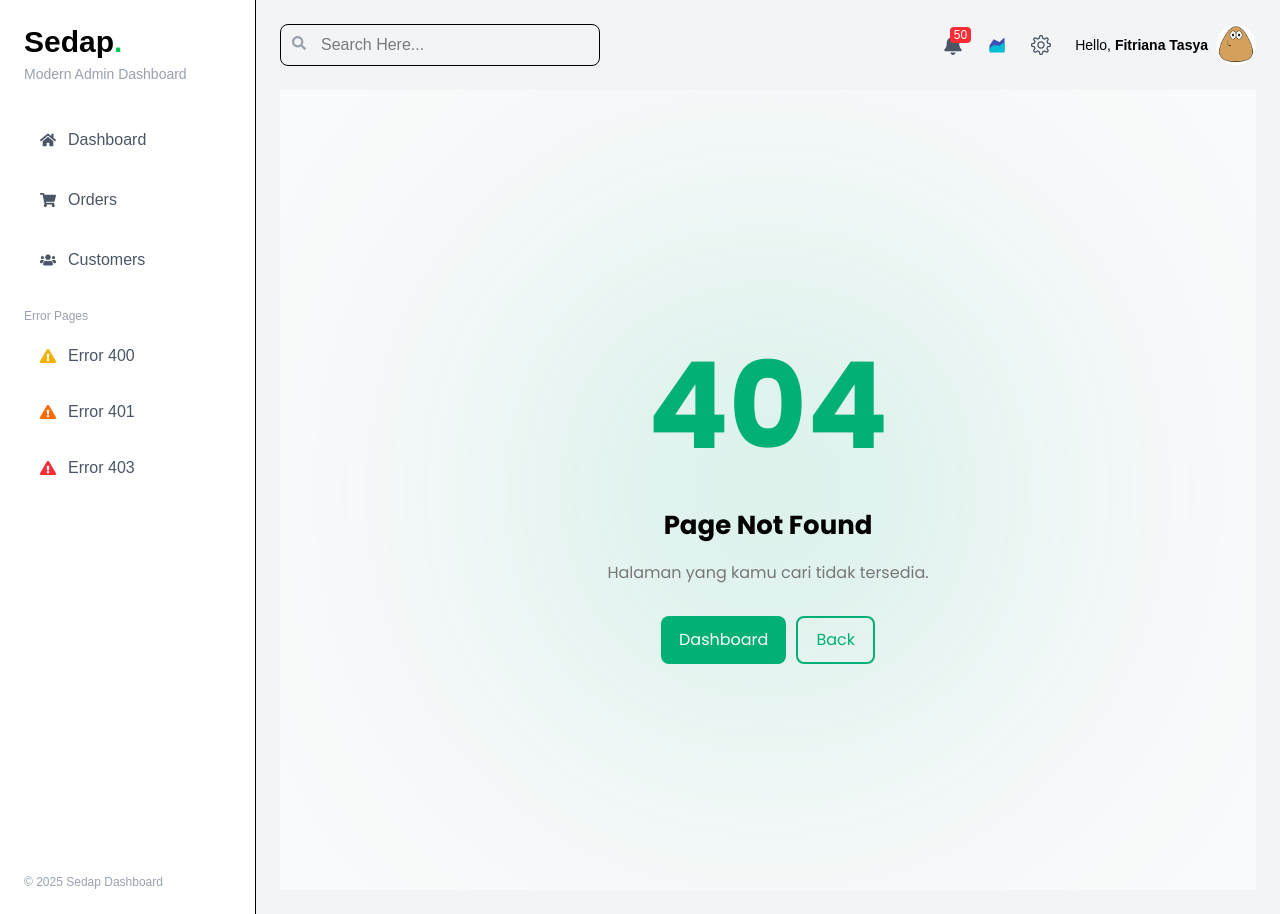
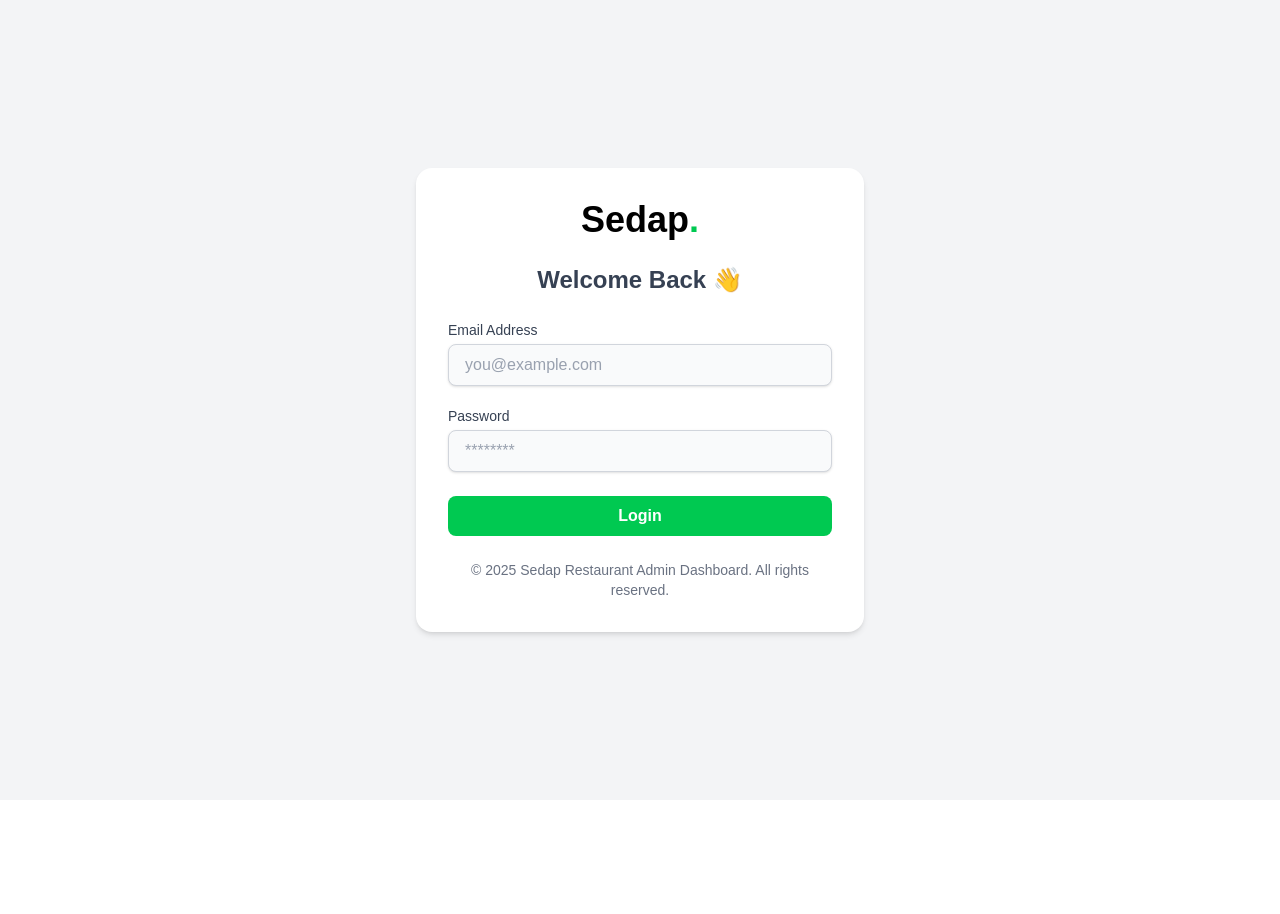
Before and after one commit to fitriana24si-bit/prak-pfl, a React (Vite) app: page /login in a window 1280 px wide. After the commit the page ends 800 px from the top, so only its background shows below. Built offline with nearby package versions, Linux system fonts and the light colour scheme; a web font is replaced by a local one.

Commit message:
pertemuan7-Hasil Praktikum

```diff
--- a/package.json
+++ b/package.json
@@ -11,6 +11,7 @@
   },
   "dependencies": {
     "@tailwindcss/vite": "^4.2.2",
+    "axios": "^1.15.2",
     "react": "^19.2.0",
     "react-dom": "^19.2.0",
     "react-icons": "^5.6.0",
--- a/src/App.jsx
+++ b/src/App.jsx
@@ -1,30 +1,35 @@
 import "./assets/tailwind.css";
-import Sidebar from "./layouts/Sidebar";
-import Header from "./layouts/Header";
-import Dashboard from "./pages/Dashboard";
-import Customers from "./pages/Customers";
-import Orders from "./pages/Orders";
-import NotFound from "./pages/NotFound";
 import { Route, Routes } from "react-router-dom";
+import React, { Suspense } from "react";
+import AuthLayout from "./layouts/AuthLayout";
+import Loading from "./components/Loading";
+
+// 🔥 Lazy pages
+const Dashboard = React.lazy(() => import("./pages/Dashboard"));
+const Customers = React.lazy(() => import("./pages/Customers"));
+const Orders = React.lazy(() => import("./pages/Orders"));
+const NotFound = React.lazy(() => import("./pages/NotFound"));
+
+const Login = React.lazy(() => import("./pages/auth/Login"));
+const Register = React.lazy(() => import("./pages/auth/Register"));
+const Forgot = React.lazy(() => import("./pages/auth/Forgot"));
+
+const MainLayout = React.lazy(() => import("./layouts/MainLayout"));
 
 function App() {
   return (
-    <div className="font-poppins">
-      <div className="flex min-h-screen bg-gray-100">
-
-        <Sidebar />
-
-        <div className="flex-1 p-6">
-          <Header />
+    <Suspense fallback={<Loading />}>
 
       <Routes>
 
-            {/* MAIN */}
+        {/* Layout utama */}
+        <Route element={<MainLayout />}>
           <Route path="/" element={<Dashboard />} />
           <Route path="/orders" element={<Orders />} />
           <Route path="/customers" element={<Customers />} />
+        </Route>
 
-            {/* ERROR 400 */}
+        {/* Error pages */}
         <Route
           path="/error-400"
           element={
@@ -36,7 +41,6 @@
           }
         />
 
-            {/* ERROR 401 */}
         <Route
           path="/error-401"
           element={
@@ -48,7 +52,6 @@
           }
         />
 
-            {/* ERROR 403 */}
         <Route
           path="/error-403"
           element={
@@ -60,24 +63,27 @@
           }
         />
 
-            {/* DEFAULT 404 */}
+        {/* 404 */}
         <Route
           path="*"
           element={
             <NotFound
               code="404"
               title="Page Not Found"
-                  description="Halaman yang kamu cari tidak tersedia."
+              description="Halaman tidak ditemukan."
             />
           }
         />
 
+        {/* AUTH */}
+        <Route element={<AuthLayout />}>
+          <Route path="/login" element={<Login />} />
+          <Route path="/register" element={<Register />} />
+          <Route path="/forgot" element={<Forgot />} />
+        </Route>
+
       </Routes>
-
-        </div>
-
-      </div>
-    </div>
+   </Suspense>
   );
 }
 
--- /dev/null
+++ b/src/components/Loading.jsx
@@ -0,0 +1,8 @@
+export default function Loading() {
+    return (
+        <div className=" flex flex-col justify-center items-center min-h-screen bg-white">
+            <div className="w-12 h-12 border-4 border-green-500 border-t-transparent rounded-full animate-spin mb-4"></div>
+            <p className="text-green-600 text-lg">Loading...</p>
+        </div>
+    );
+}
--- a/src/layouts/Sidebar.jsx
+++ b/src/components/Sidebar.jsx
@@ -1,5 +1,6 @@
 import { FaHome, FaShoppingCart, FaUsers, FaExclamationTriangle } from "react-icons/fa";
 import { NavLink } from "react-router-dom";
+
 
 export default function Sidebar() {
 
--- /dev/null
+++ b/src/layouts/AuthLayout.jsx
@@ -0,0 +1,23 @@
+import { Outlet } from "react-router-dom";
+
+export default function AuthLayout() {
+    return (
+        <div className="min-h-screen flex items-center justify-center bg-gray-100">
+            <div className="bg-white p-8 rounded-2xl shadow-md w-full max-w-md">
+                <div className="flex items-center justify-center mb-6">
+                    <h1 className="text-4xl font-poppins font-extrabold text-gray-800">
+                        <span className="text-black">Sedap</span>
+                        <span className="text-green-500">.</span>
+                    </h1>
+                </div>
+
+                <Outlet/>
+
+                <p className="text-center text-sm text-gray-500 mt-6">
+                    © 2025 Sedap Restaurant Admin Dashboard. All rights
+                    reserved.
+                </p>
+            </div>
+        </div>
+    )
+}
--- /dev/null
+++ b/src/layouts/MainLayout.jsx
@@ -0,0 +1,20 @@
+import Sidebar from "../components/Sidebar";
+import Header from "../components/Header";
+import { Outlet } from "react-router-dom";
+
+export default function MainLayout() {
+  return (
+    <div className="font-poppins">
+      <div className="flex min-h-screen bg-gray-100">
+
+        <Sidebar />
+
+        <div className="flex-1 p-6">
+          <Header />
+          <Outlet />
+        </div>
+
+      </div>
+    </div>
+  );
+}
--- /dev/null
+++ b/src/pages/auth/Forgot.jsx
@@ -0,0 +1,39 @@
+export default function Forgot() {
+    return (
+        <div>
+            <h2 className="text-2xl font-semibold text-gray-700 mb-2 text-center">
+                Forgot Your Password?
+            </h2>
+
+            <p className="text-sm text-gray-500 mb-6 text-center">
+                Enter your email address and we'll send you a link to reset your
+                password.
+            </p>
+
+            <form>
+                <div className="mb-5">
+                    <label
+                        htmlFor="email"
+                        className="block text-sm font-medium text-gray-700 mb-1"
+                    >
+                        Email Address
+                    </label>
+                    <input
+                        type="email"
+                        id="email"
+                        className="w-full px-4 py-2 bg-gray-50 border border-gray-300 rounded-lg shadow-sm
+                            placeholder-gray-400"
+                        placeholder="you@example.com"
+                    />
+                </div>
+                <button
+                    type="submit"
+                    className="w-full bg-green-500 hover:bg-green-600 text-white font-semibold py-2 px-4
+                        rounded-lg transition duration-300"
+                >
+                    Send Reset Link
+                </button>
+            </form>
+        </div>
+    )
+}
--- /dev/null
+++ b/src/pages/auth/Login.jsx
@@ -0,0 +1,128 @@
+import axios from "axios";
+import { useState } from "react";
+import { BsFillExclamationDiamondFill } from "react-icons/bs";
+import { ImSpinner2 } from "react-icons/im";
+import { useNavigate } from "react-router-dom";
+
+export default function Login() {
+  /* navigate, state & handleChange*/
+  const navigate = useNavigate();
+  const [loading, setLoading] = useState(false);
+  const [error, setError] = useState("");
+  const [dataForm, setDataForm] = useState({
+    email: "",
+    password: "",
+  });
+
+  const handleChange = (evt) => {
+    const { name, value } = evt.target;
+    setDataForm({
+      ...dataForm,
+      [name]: value,
+    });
+  };
+
+  /* process form */
+  const handleSubmit = async (e) => {
+  e.preventDefault();
+
+   // 🔴 VALIDASI KOSONG (HARUS DI ATAS)
+  if (!dataForm.email || !dataForm.password) {
+    setError("Username and password required");
+    return;
+  }
+
+  setLoading(true);
+  setError(""); // ✅ ganti false → string
+
+  axios
+    .post("https://dummyjson.com/user/login", {
+      username: dataForm.email,
+      password: dataForm.password,
+    })
+    .then((response) => {
+      // Jika status bukan 200, tampilkan pesan error
+      if (response.status !== 200) {
+        setError("Invalid credentials"); // ✅ sesuaikan pesan
+        return;
+      }
+
+      // Redirect ke dashboard jika login sukses
+      navigate("/");
+    })
+    .catch((err) => {
+      if (err.response) {
+        setError("Invalid credentials"); // ✅ sesuaikan pesan
+      } else {
+        setError("Invalid credentials"); // ✅ samakan semua
+      }
+    })
+    .finally(() => {
+      setLoading(false);
+    });
+};
+
+  /* error & loading status */
+  const errorInfo = error ? (
+    <div className="bg-red-200 mb-5 p-5 text-sm font-light text-gray-600 rounded flex items-center">
+      <BsFillExclamationDiamondFill className="text-red-600 me-2 text-lg" />
+      {error}
+    </div>
+  ) : null;
+
+  const loadingInfo = loading ? (
+    <div className="bg-gray-200 mb-5 p-5 text-sm rounded flex items-center">
+      <ImSpinner2 className="me-2 animate-spin" />
+      Mohon Tunggu...
+    </div>
+  ) : null;
+
+  return (
+    <div>
+      <h2 className="text-2xl font-semibold text-gray-700 mb-6 text-center">
+        Welcome Back 👋
+      </h2>
+
+      {errorInfo}
+
+      {loadingInfo}
+
+      <form onSubmit={handleSubmit}>
+        <div className="mb-5">
+          <label className="block text-sm font-medium text-gray-700 mb-1">
+            Email Address
+          </label>
+          <input
+            type="text"
+            id="email"
+            name="email"
+            onChange={handleChange}
+            className="w-full px-4 py-2 bg-gray-50 border border-gray-300 rounded-lg shadow-sm placeholder-gray-400"
+            placeholder="you@example.com"
+          />
+        </div>
+
+        <div className="mb-6">
+          <label className="block text-sm font-medium text-gray-700 mb-1">
+            Password
+          </label>
+          <input
+            type="password"
+            id="password"
+            name="password"
+            onChange={handleChange}
+            className="w-full px-4 py-2 bg-gray-50 border border-gray-300 rounded-lg shadow-sm placeholder-gray-400"
+            placeholder="********"
+          />
+        </div>
+
+        <button
+          type="submit"
+          className="w-full bg-green-500 hover:bg-green-600 text-white font-semibold py-2 px-4 rounded-lg transition duration-300"
+        >
+          Login
+        </button>
+      </form>
+    </div>
+  );
+}
--- /dev/null
+++ b/src/pages/auth/Register.jsx
@@ -0,0 +1,67 @@
+export default function Register() {
+    return (
+        <div>
+            <h2 className="text-2xl font-semibold text-gray-700 mb-6 text-center">
+                Create Your Account ✨
+            </h2>
+
+            <form>
+                <div className="mb-5">
+                    <label
+                        htmlFor="email"
+                        className="block text-sm font-medium text-gray-700 mb-1"
+                    >
+                        Email Address
+                    </label>
+                    <input
+                        type="email"
+                        id="email"
+                        className="w-full px-4 py-2 bg-gray-50 border border-gray-300 rounded-lg shadow-sm
+                            placeholder-gray-400"
+                        placeholder="you@example.com"
+                    />
+                </div>
+
+                <div className="mb-5">
+                    <label
+                        htmlFor="password"
+                        className="block text-sm font-medium text-gray-700 mb-1"
+                    >
+                        Password
+                    </label>
+                    <input
+                        type="password"
+                        id="password"
+                        className="w-full px-4 py-2 bg-gray-50 border border-gray-300 rounded-lg shadow-sm
+                            placeholder-gray-400"
+                        placeholder="********"
+                    />
+                </div>
+
+                <div className="mb-6">
+                    <label
+                        htmlFor="confirmPassword"
+                        className="block text-sm font-medium text-gray-700 mb-1"
+                    >
+                        Confirm Password
+                    </label>
+                    <input
+                        type="password"
+                        id="confirmPassword"
+                        className="w-full px-4 py-2 bg-gray-50 border border-gray-300 rounded-lg shadow-sm
+                            placeholder-gray-400"
+                        placeholder="********"
+                    />
+                </div>
+
+                <button
+                    type="submit"
+                    className="w-full bg-green-500 hover:bg-green-600 text-white font-semibold py-2 px-4
+                        rounded-lg transition duration-300"
+                >
+                    Register
+                </button>
+            </form>
+        </div>
+    )
+}
```
Also changed, not shown: src/components/Header.jsx (renamed from src/layouts/Header.jsx), 1 other file (tests, documents, lock files or other folders). Lines whose indentation alone changed are shown as unchanged.
